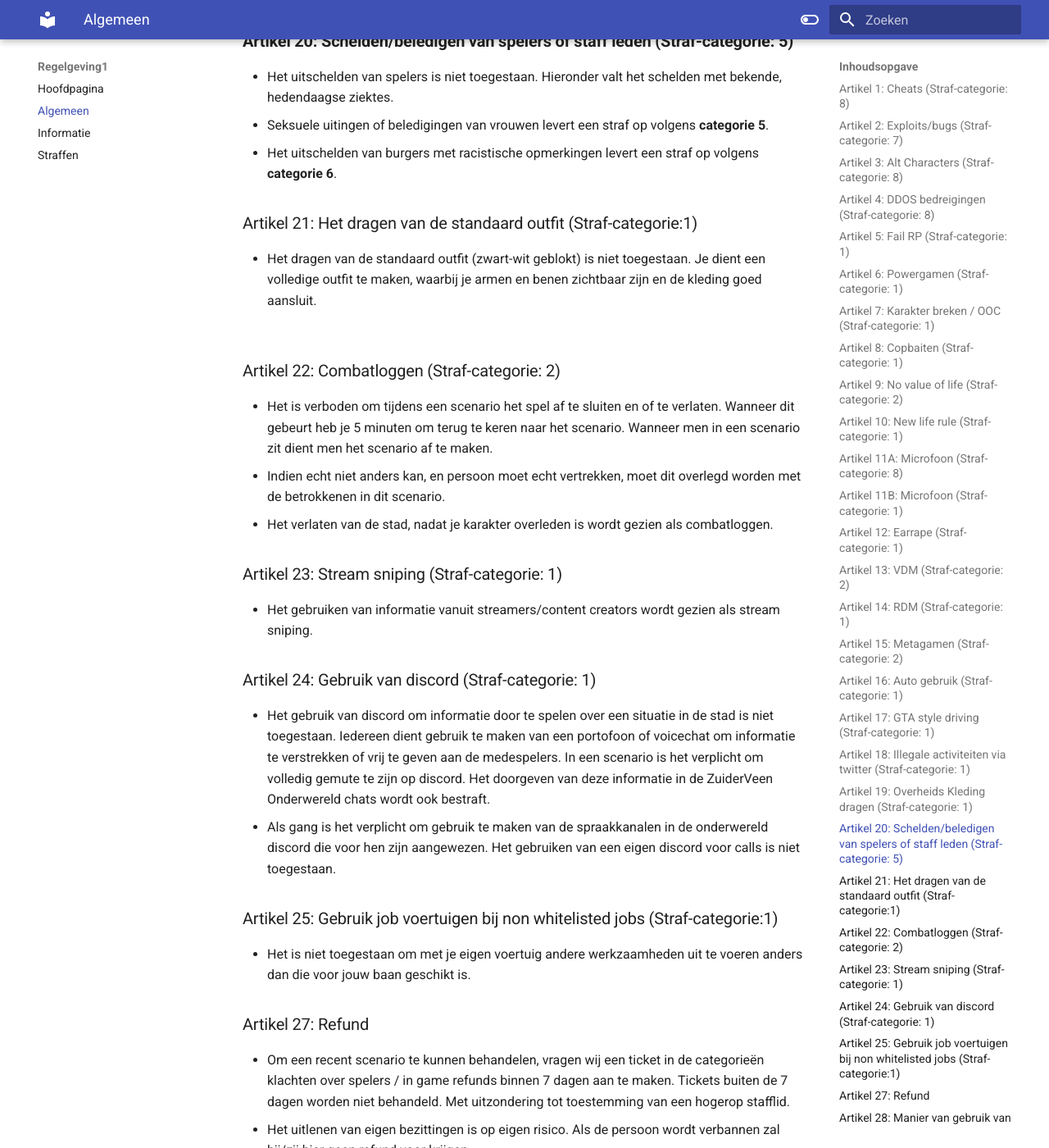
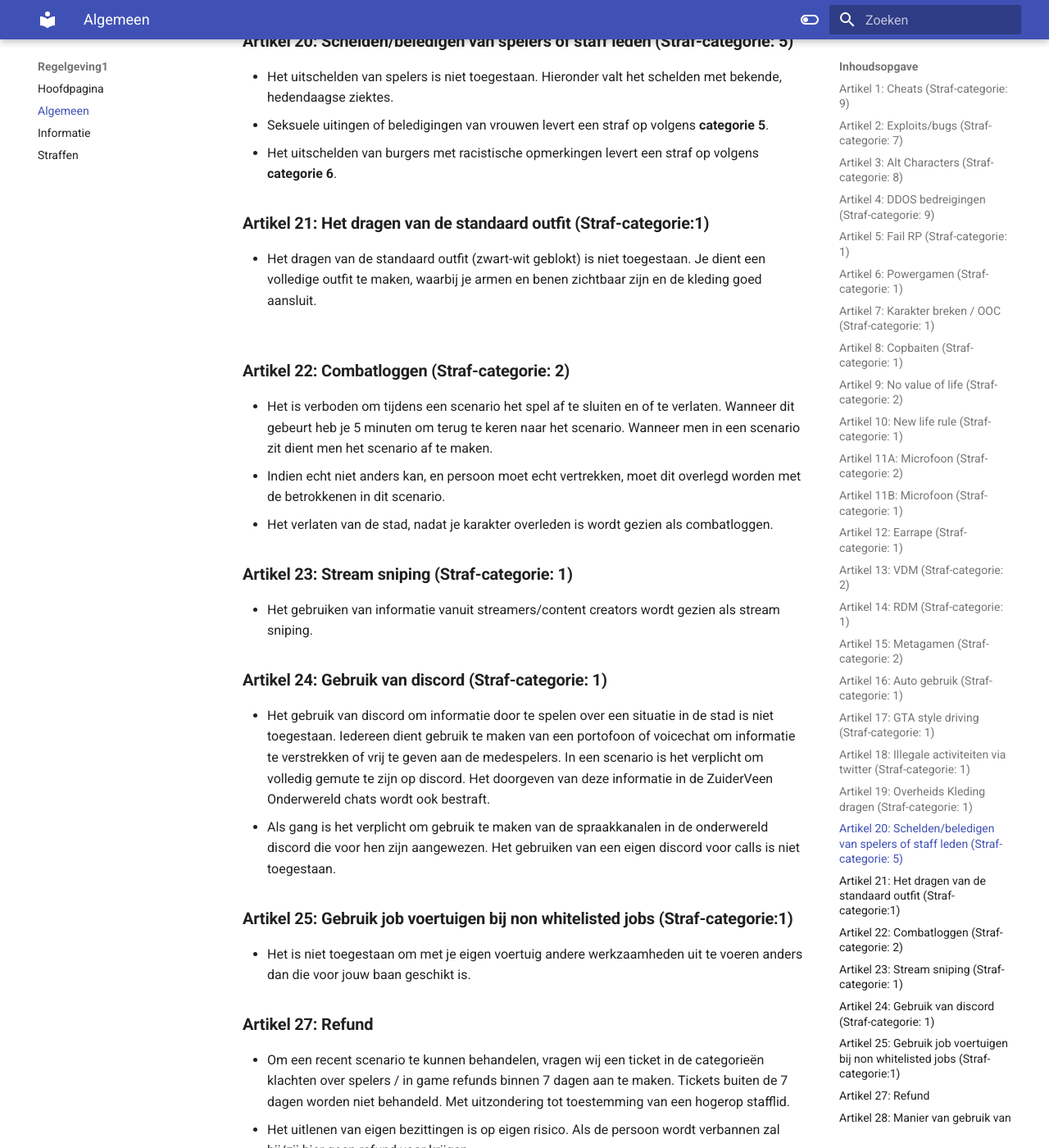
Before and after one commit to ZuiderVeenRP/apv, an MkDocs documentation site: the page built from docs/algemeen.md, in a window 1280 px wide and 1400 px high, scrolled down 5520 px. Shown: the whole window at 82% size. Built offline with MkDocs 1.6.1 and Material for MkDocs 9.7.7, drawn with Linux system fonts in a browser that asks for light colours; comment, search, counter and statistics services are not loaded; some of the changed text lies outside the part shown.

Commit message:
Update algemeen.md

```diff
--- a/docs/algemeen.md
+++ b/docs/algemeen.md
@@ -1,6 +1,6 @@
 # Algemeen
 
-### **Artikel 1: Cheats** 		      			**(Straf-categorie: 8)**
+### **Artikel 1: Cheats** 		      			**(Straf-categorie: 9)**
    - Een burger die gebruik maakt van software/hulpmiddelen van derde partijen om een voordeel in het spel te krijgen zullen worden bestraft.</br>
    - Het gebruik maken van een crosshair is ten allen tijde verboden.</br>
    - Onder cheats vallen externe programma’s, zoals hack clients.</br>
@@ -22,7 +22,7 @@
    - Het is verboden om starters geld over te maken naar je eigen account of dat van een ander met als doel niet verder te spelen voor minimaal 3 maanden of langer.</br>
 </br>
 
-### **Artikel 4: DDOS bedreigingen**			**(Straf-categorie: 8)**
+### **Artikel 4: DDOS bedreigingen**			**(Straf-categorie: 9)**
    - DDOS of dreigen met DDOS/booten is verboden.
    - Het ‘doxen’ van burgers of staff leden is verboden.
 </br>
@@ -69,7 +69,7 @@
    - Een speler kan niet meer deelnemen in hetzelfde scenario in de daaropvolgende tijd. Ditzelfde geldt voor een scenario verdeeld over meerdere dagen.
 </br>
 
-### **Artikel 11A: Microfoon**				**(Straf-categorie: 8)**
+### **Artikel 11A: Microfoon**				**(Straf-categorie: 2)**
    - Iedere speler dient een werkende microfoon te gebruiken in de stad.
    - Het stafflid dient ten alle tijden mogelijkheden te zoeken om de persoon in kwestie te kunnen bereiken, indien de microfoon niet werkende is.
    - Wanneer de speler in kwestie kan bewijzen dat de microfoon weer werkende is, krijgt de persoon in kwestie een unban.
@@ -147,30 +147,30 @@
    - Het uitschelden van burgers met racistische opmerkingen levert een straf op volgens **categorie 6**.
 </br>
 
-### Artikel 21: Het dragen van de standaard outfit	       (Straf-categorie:1)
+### **Artikel 21: Het dragen van de standaard outfit**	       **(Straf-categorie:1)**
 - Het dragen van de standaard outfit (zwart-wit geblokt) is niet toegestaan. Je dient een volledige outfit te maken, waarbij je armen en benen zichtbaar zijn en de kleding goed aansluit. </br>
 </br>
 
-### Artikel 22: Combatloggen   			      (Straf-categorie: 2)
+### **Artikel 22: Combatloggen**   			      **(Straf-categorie: 2)**
 - Het is verboden om tijdens een scenario het spel af te sluiten en of te verlaten. Wanneer dit gebeurt heb je 5 minuten om terug te keren naar het scenario. Wanneer men in een scenario zit dient men het scenario af te maken.
 - Indien echt niet anders kan, en persoon moet echt vertrekken, moet dit overlegd worden met de betrokkenen in dit scenario.
 - Het verlaten van de stad, nadat je karakter overleden is wordt gezien als combatloggen.
 </br>
 
-### Artikel 23: Stream sniping  				     (Straf-categorie: 1)
+### **Artikel 23: Stream sniping**  				     **(Straf-categorie: 1)**
 - Het gebruiken van informatie vanuit streamers/content creators wordt gezien als stream sniping.
 </br>
 
-### Artikel 24: Gebruik van discord			      (Straf-categorie: 1)
+### **Artikel 24: Gebruik van discord**			      **(Straf-categorie: 1)**
 - Het gebruik van discord om informatie door te spelen over een situatie in de stad is niet toegestaan. Iedereen dient gebruik te maken van een portofoon of voicechat om informatie te verstrekken of vrij te geven aan de medespelers. In een scenario is het verplicht om volledig gemute te zijn op discord. Het doorgeven van deze informatie in de ZuiderVeen Onderwereld chats wordt ook bestraft.
 - Als gang is het verplicht om gebruik te maken van de spraakkanalen in de onderwereld discord die voor hen zijn aangewezen. Het gebruiken van een eigen discord voor calls is niet toegestaan.
 </br>
 
-### Artikel 25: Gebruik job voertuigen	bij non whitelisted jobs       (Straf-categorie:1)
+### **Artikel 25: Gebruik job voertuigen	bij non whitelisted jobs**       **(Straf-categorie:1)**
 - Het is niet toegestaan om met je eigen voertuig andere werkzaamheden uit te voeren anders dan die voor jouw baan geschikt is.
 </br>
 
-### Artikel 27: Refund
+### **Artikel 27: Refund**
 - Om een recent scenario te kunnen behandelen, vragen wij een ticket in de categorieën klachten over spelers / in game refunds binnen 7 dagen aan te maken. Tickets buiten de 7 dagen worden niet behandeld. Met uitzondering tot toestemming van een hogerop stafflid.
 - Het uitlenen van eigen bezittingen is op eigen risico. Als de persoon wordt verbannen zal hij/zij hier geen refund voor krijgen.
 - Om in aanmerking te komen voor een refund moet de waarde minimaal €10.000 bedragen.
@@ -179,35 +179,35 @@
 - Wanneer een speler aangereden wordt terwijl je door rood licht rijdt, wordt dit gezien als een verkeersongeluk zonder een refund mogelijk.
 </br>
 
-### Artikel 28: Manier van gebruik van /report
+### **Artikel 28: Manier van gebruik van /report**
 - Reports dienen duidelijk verwoord te zijn.
 - Voor RDM, metagaming en combatloggen hoef je geen report aan te maken, maar maak je een ticket aan in de support discord.
 - Er komt geen hulp wanneer je de volgende uitspraken maakt: staff kom eens, of staff ik heb een vraag of alleen rdm/vdm.
 </br>
 
-### Artikel 29: Spammen				(Straf-categorie: 1)
+### **Artikel 29: Spammen**				**(Straf-categorie: 1)**
 - Wanneer je meer dan 3 reports binnen 10 seconde achter elkaar verstuurt valt dit onder spammen.
 - Het spammen van berichten in /me.
 </br>
 
-### Artikel 30: Het gebruiken van de Nederlandse taal           (Straf-categorie: 1)
+### **Artikel 30: Het gebruiken van de Nederlandse taal**           **(Straf-categorie: 1)**
 - Tijdens het spelen van de stad ZuiderVeen, is het vereist om de Nederlandse taal te beheersen en toepassen.
 - Het standaard Engels spreken is niet toegestaan, binnen een bepaald karakter is dit wel mogelijk.
 </br>
 
-### Artikel 31: Twitter media
+### **Artikel 31: Twitter media**
 - Informatie uit twitter media mag in de stad gebruikt worden door een burger.
 - Zo is het je eigen verantwoordelijkheid om wapens en dergelijke te laten zien. Gangs en het korps mogen deze informatie gebruiken om je op te sporen.
 </br>
 
-### Artikel 32: Criminele activiteiten				(Straf-categorie: 2)
+### **Artikel 32: Criminele activiteiten**				**(Straf-categorie: 2)**
 - Het is niet toegestaan om voertuigen bij illegale deals te betrekken, onderwereld goederen dienen gekocht te worden met geld of andere onderwereld goederen.
 - Met betrekking tot de volgende punten is het niet toegestaan om burgers te overvallen of op te lichten:
 - Voertuigen (ook niet iemand dwingen zijn auto sleutel aan jou te geven)
 - Onder dwang iemand zijn huis binnen treden en alles leegroven. Wanneer een speler zelf de keuze maakt om iemand binnen te laten valt dit onder je eigen verantwoordelijkheid.
 </br>
 
-### Artikel 33: Oplichten	en scammen				(Straf-categorie: 1)
+### **Artikel 33: Oplichten	en scammen**				**(Straf-categorie: 1)**
 - Het is niet toegestaan om te scammen met voertuigen.
 - Op een bovenwereld gerelateerde scam zit een limiet van €30.000.
 - Wanneer je een voertuig koopt, ben je zelf verantwoordelijk om te controleren of de aangeboden upgrades van toepassing bij het uitwisselen van het geldbedrag en de auto, dit zal via een request uitgevoerd gaan worden.
@@ -215,7 +215,7 @@
 - Na het oplichten is het niet toegestaan om de desbetreffende burger te vermoorden.
 </br>
 
-### Artikel 34: Overvallen op winkels en banken	(Straf-categorie: 2)
+### **Artikel 34: Overvallen op winkels en banken**	**(Straf-categorie: 2)**
 - Er is geen maximum aan overvallers in een kleine bank, grote bank, juwelier of winkel.
 - Tijdens een winkeloverval zal er geen DSI aanwezig zijn, tenzij er automatische wapens aanwezig zijn. Een OVD kan de keuze maken om hier vanaf te wijken.
 - Max hostages bij een kleine bank, juwelier of winkel is 5.
@@ -229,19 +229,19 @@
 - Outside hostages zijn niet toegestaan.
 </br>
 
-### Artikel 35: Onderwereld Spelers			      (Straf-categorie: 4)
+### **Artikel 35: Onderwereld Spelers**			      **(Straf-categorie: 4)**
 - Het campen van locaties (voor rippen / stelen / scammen) is niet toegestaan.
 - Als je dood bent gegaan mag je niet meer meedoen aan wraakacties. Dood is dood. Het inlichten van de persoon in kwestie is niet toegestaan, je mag het gehele wraakactie die dagen erna niet meedoen. Dit geldt in gangwars en hunt-sessies.
 - Het is van belang dat je je outfit aanpast en/of je ID-kaart verandert, zodat niemand je meer kan doden. Een andere gang kan mogelijk niet op de hoogte zijn dat je al doodgeschoten bent.
 </br>
 
-### Artikel 36: Maximaal toegestaan aantal leden criminele organisaties
+### **Artikel 36: Maximaal toegestaan aantal leden criminele organisaties**
 - Het aantal toegestane leden in een criminele organisatie is 20 members.
 - Bovenstaand geldt voor erkende gangs en niet erkende gangs.
 - Het verbreken van bovenstaand artikel zal leiden tot een gang waarschuwing voor de gang in kwestie.
 </br>
 
-### Artikel 37: Rippen van wapens		(Straf-categorie: 1 + deal terugdraaien)
+### **Artikel 37: Rippen van wapens**		**(Straf-categorie: 1 + deal terugdraaien)**
 - Regels over het rippen van wapens:
 - Wanneer je een wapen wil rippen moet deze fysiek gezien zijn.
 - Discord kanalen (behalve twitter media) tellen niet mee als ‘’gezien hebben’’
@@ -262,7 +262,7 @@
 > 11 Knuppel </br>
 </br>
 
-### Artikel 38: Officiële gangs				(Straf-categorie: 5 + Gang-warn)
+### **Artikel 38: Officiële gangs**				**(Straf-categorie: 5 + Gang-warn)**
 - Het misbruiken van het gang-menu is niet toegestaan.
 - Een persoon mag je maximaal 90 minuten ontvoeren (alleen tijdens overvallen en ontvoeringen). Het misbruiken van het vasthouden van mensen wordt bestraft (F6 abuse)
 - Het meermaals foutief innemen van spullen kan leiden tot een gangwaarschuwing voor je officiële gang.
@@ -270,27 +270,27 @@
 - Het is voor een officiële gang niet toegestaan om een 2e gang te creëren om hieruit een groei te kunnen maken voor de eigen gang.
 </br>
 
-### Artikel 39A: Wraakacties tegen whitelisted jobs   (Straf-categorie: 5)
+### **Artikel 39A: Wraakacties tegen whitelisted jobs**   **(Straf-categorie: 5)**
 - Het is ten alle tijden verboden om wraakacties uit te voeren tegen whitelisted jobs.
 </br>
 
-### Artikel 39B: Wraakacties tegen andere gangs 	 (Straf-categorie: 4)
+### **Artikel 39B: Wraakacties tegen andere gangs** 	 **(Straf-categorie: 4)**
 - Het is ten alle tijden verboden om weer te mengen in een scenario, wanneer je eerder overleden bent in dit scenario (gangwars).
 </br>
 
-### Artikel 40: fouilleren
+### **Artikel 40: fouilleren**
 - Je dient alleen te fouilleren wanneer je in bezit bent van een wapen.
 - Bij het innemen van wapens dien je het wapen visueel gezien te hebben, dit wordt anders volgens categorie 2 gestraft.
 - Het is niet toegestaan om spelers te dwingen goederen te geven, wanneer je niet in bezit bent van een F6 menu.
 </br>
 
-### Artikel 40: Ambulance				  (Straf-categorie: 2)
+### **Artikel 40: Ambulance**				  **(Straf-categorie: 2)**
 - Het is niet toegestaan om een ambulancemedewerker te vermoorden, beledigen of niet mee te werken met de roleplay van een ambulancier. De ambulance dient hier geen gebruik van te maken door bepaald ongepast gedrag te vertonen.
 - Meldingen naar een overheidsinstantie dienen ten alle tijden realistisch en uitgebreid te zijn. Je dient minimaal te melden wat je ziet, wat er is gebeurd en wat je doet.
 - Roleplay met de ambulance moet realistisch zijn. Er wordt verwacht dat je eerlijk bent over je verwondingen en deze logisch inschat. Ook dien je mee te werken met de roleplay en mag je ambulancier niet forceren om spelers te reviven. Ambulancemedewerkers hebben ten alle tijde het recht om je dood te verklaren als je door verwondingen/situaties dood zou moeten zijn.
 </br>
 
-### Artikel 41: Streamers en content creators             (Straf-categorie: 8) <br>
+### **Artikel 41: Streamers en content creators**             **(Straf-categorie: 8)** <br>
 - Zorg er voor dat de mensen met wie je in discord zit van je streaming afweten. <br>
 - Je bent als streamer een visitekaartje voor ZuiderVeen. Mochten er dingen gebeuren, laat het ons weten via een ticket.<br>
 - Doordat je jezelf vrij makkelijk in de picture zet, kunnen wij wat strenger zijn tegen streamers, aangezien we live beelden van ze hebben.<br>
@@ -300,19 +300,19 @@
 - Het is NIET toegestaan om drugs locaties vast te leggen op stream. Doe je dit wel zal er een ban volgens categorie 5 worden uitgedeeld.<br>
 </br>
 
-### Artikel 42: Erotische roleplay 			            [Straf-categorie: 5]
+### **Artikel 42: Erotische roleplay** 			            **(Straf-categorie: 5)**
 - Het is niet toegestaan om roleplay volgens artikel 42 uit te voeren.
 - Een stafflid kan een uitzondering maken in een situatie, zoals het dansen in een stripclub.
 - Houd je hier niet aan? Dan levert dit een straf op volgens categorie 5.
 </br>
 
-### Artikel 43: Voordoen als overheidsmedewerker		 [Straf-categorie: 1]
+### **Artikel 43: Voordoen als overheidsmedewerker**		 **(Straf-categorie: 1)**
 - Het is niet toegestaan om je voor te doen als een overheidsmedewerker met/zonder de kleding.
 - Het is niet toegestaan om de body armor of tas van de DSI te dragen als kleding.
 - Het dragen van ambulance en anwb kleding is niet toegestaan.
 </br>
 
-### Artikel 44: AFK kick voorkomen 				[straf-categorie: 3]
+### **Artikel 44: AFK kick voorkomen** 				**(straf-categorie: 3)**
 - Het is niet toegestaan om de automatisch kick te omzeilen.
 - Het is niet toegestaan om te ghosten bij een bovenwereldse baan om het loon te verkrijgen.
 - Een stafflid in kwestie beslist of iets valt onder de AFK kick valt.
```
